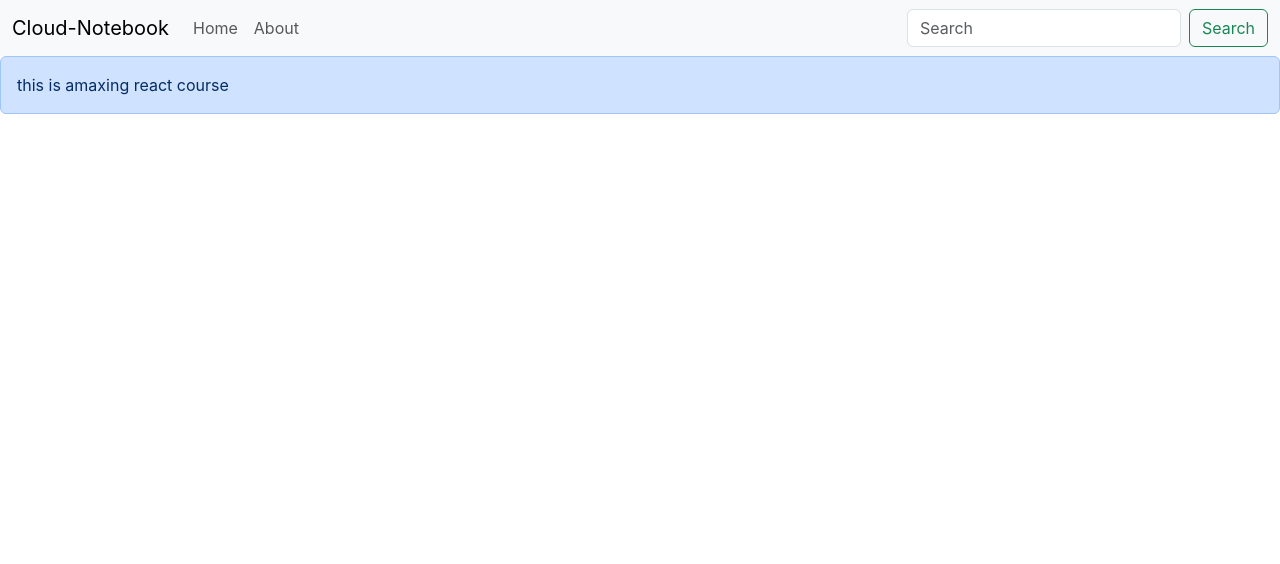
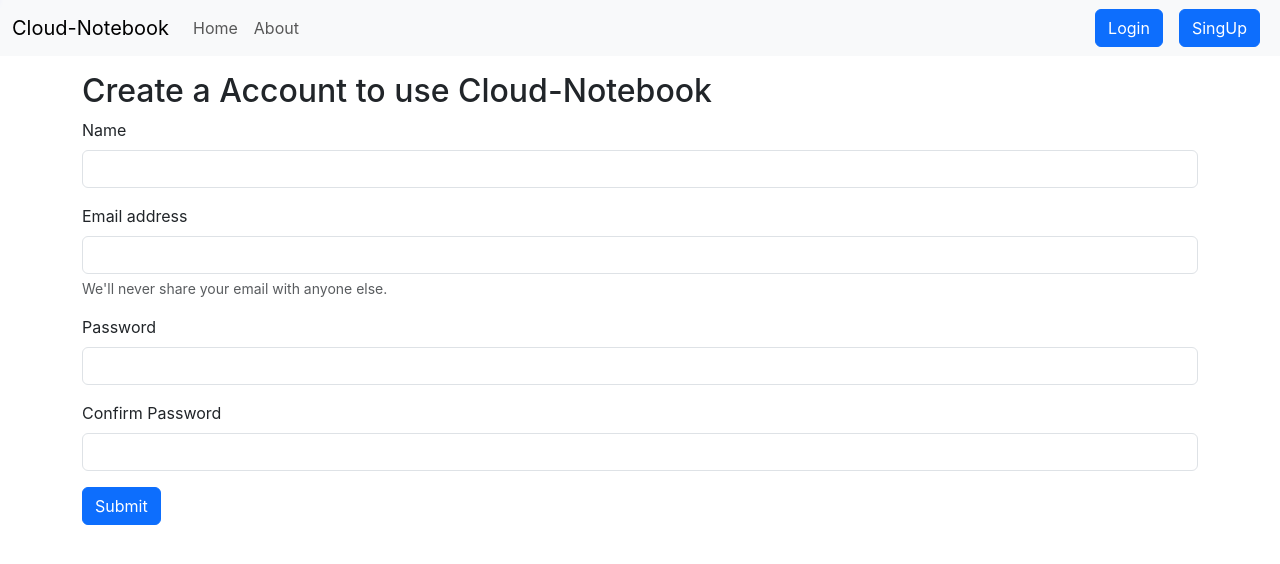
Before and after one commit to Priyavrat001/Cloud-Notebook, a React (Create React App) app: page /singup in a window 1280 px wide. Shown: the top 564 px of the page. Built offline with nearby package versions, Linux system fonts and the light colour scheme.

Commit message:
Improve cloud-notebook

```diff
--- a/package.json
+++ b/package.json
@@ -12,6 +12,7 @@
     "react-dom": "^18.2.0",
     "react-router-dom": "^6.15.0",
     "react-scripts": "5.0.1",
+    "react-top-loading-bar": "^2.3.1",
     "web-vitals": "^2.1.4"
   },
   "scripts": {
--- a/src/App.js
+++ b/src/App.js
@@ -8,19 +8,45 @@ import {
   Route,
 } from "react-router-dom";
 import NoteState from './components/context/notes/NoteState';
-import { Alert } from './components/Alert';
+import { Singup } from './components/Singup';
+import { Login } from './components/Login';
+import Alert from './components/Alert'
+import { useState } from 'react';
+import LoadingBar from 'react-top-loading-bar'
 
 function App() {
+
+  const [progress, setProgress] = useState(0)
+  const [alert, setAlert] = useState(null)
+
+  const showAlert = (message, type)=>{
+    setAlert({
+     msg:message,
+      type:type
+    })
+    setTimeout(() => {
+      setAlert(null)
+    }, 1000);
+  }
   return (
     <div>
       <NoteState>
         <Router>
+        <LoadingBar
+        color='blue'
+        progress={progress}
+        onLoaderFinished={() => setProgress(0)}
+      />
           <Header />
-          <Alert message={"this is amaxing react course"}/>
+          <Alert alert={alert}/>
           <Routes>
-            <Route exact path='/' element={<Home />}>
+            <Route exact path='/' element={<Home showAlert={showAlert} setProgress={setProgress}/>}>
             </Route>
-            <Route exact path='/about' element={<About />}>
+            <Route exact path='/about' element={<About setProgress={setProgress}/>}>
+            </Route>
+            <Route exact path='/login' element={<Login showAlert={showAlert} setProgress={setProgress}/>}>
+            </Route>
+            <Route exact path='/singup' element={<Singup showAlert={showAlert} setProgress={setProgress}/>}>
             </Route>
           </Routes>
         </Router>
--- a/src/components/About.js
+++ b/src/components/About.js
@@ -1,19 +1,25 @@
-import React, {useContext, useEffect} from 'react'
+import React, { useContext, useEffect } from 'react'
 import noteContext from './context/notes/noteContext'
-export const About = () => {
-  // const a = useContext(noteContext)
-  // const a {notes, setNotes}
-  // useEffect(() => {
-  //   //react-hooks/exhaustive-deps
+export const About = (props) => {
+  useEffect(() => {
+    props.setProgress(10)
+    props.setProgress(100)
 
-  //   a.updateState()
-  // }, [])
+  }, [])
 
   return (
     <div>
+      <section class="container mt-5">
+        <div class="row">
+            <div class="col-lg-12 text-center">
+                <h2 class="display-4">About Us</h2>
+                <p class="lead">
+                    Welcome to Cloud Notebook, where the power of organization meets the convenience of digital note-taking. Our platform is designed to streamline your note-taking experience, making it accessible from any device with an internet connection. Say goodbye to the hassles of traditional notebooks and embrace the freedom of organizing your thoughts effortlessly. We prioritize security, collaboration, and efficiency, ensuring that your ideas are safe, and your creativity knows no bounds. Experience the future of note-taking with Cloud Notebook.
+                </p>
+            </div>
+        </div>
+    </section>
 
-           {/* this is {a.notes.tile} and he is in class {a.notes.tile}
-           about */}
     </div>
   )
 }
--- a/src/components/Addnote.js
+++ b/src/components/Addnote.js
@@ -1,7 +1,7 @@
 import React, { useContext, useState } from 'react'
 import noteContext from './context/notes/noteContext'
 
-export const Addnote = () => {
+export const Addnote = (props) => {
     const context = useContext(noteContext)
     const { addNote } = context
 
@@ -9,6 +9,8 @@ export const Addnote = () => {
     const handleClick = (e) => {
         e.preventDefault()
         addNote(note.title, note.description, note.tag)
+        setNote({title: "", description: "", tag: "" })
+        props.showAlert("Added Successfull", 'success')
     }
     const handleChange = (e) => {
         setNote({ ...note, [e.target.name]: e.target.value })
--- a/src/components/Alert.js
+++ b/src/components/Alert.js
@@ -1,12 +1,20 @@
 import React from 'react'
 
-export const Alert = (props) => {
+const Alert = (props) => {
+    const captalize = (word) => {
+        if(word==='danger'){
+            word='error'
+        }
+        const lower = word.toLowerCase()
+        return lower.charAt(0).toUpperCase() + lower.slice(1);
+    }
     return (
-        <div>
-            <div className="alert alert-primary" role="alert">
-                {props.message}
-            </div>
+        <div style={{ hieght: '50px' }}>
+            {props.alert && <div className={`alert alert-${props.alert.type} alert-dismissible fade show`} role="alert">
+            <strong>{captalize(props.alert.type)}</strong>:{props.alert.msg}
+        </div>}
 
-        </div>
+        </div >
     )
 }
+export default Alert
--- a/src/components/Header.js
+++ b/src/components/Header.js
@@ -1,11 +1,17 @@
 import React, { useEffect } from 'react'
-import { Link, useLocation } from 'react-router-dom'
+import { Link, useLocation, useNavigate } from 'react-router-dom'
 
 export const Header = () => {
+  let navigate = useNavigate()
   const location = useLocation()
   useEffect(() => {
     console.log(location.pathname)
   }, [location])
+  const handleLogout = () => {
+    localStorage.clear('token')
+    localStorage.removeItem('token')
+    navigate('/login')
+  }
   return (
     <div>
       <nav className="navbar navbar-expand-lg bg-body-tertiary">
@@ -17,16 +23,16 @@ export const Header = () => {
           <div className="collapse navbar-collapse" id="navbarSupportedContent">
             <ul className="navbar-nav me-auto mb-2 mb-lg-0">
               <li className="nav-item">
-                <Link className={`nav-link ${location.pathname==='/about'?'active':""}`} aria-current="page" to="/">Home</Link>
+                <Link className={`nav-link ${location.pathname === '/' ? 'active' : ""}`} aria-current="page" to="/">Home</Link>
               </li>
               <li className="nav-item">
-                <Link className={`nav-link ${location.pathname==='/about'?'active':""}`} to="/about">About</Link>
+                <Link className={`nav-link ${location.pathname === '/about' ? 'active' : ""}`} to="/about">About</Link>
               </li>
             </ul>
-            <form className="d-flex" role="search">
-              <input className="form-control me-2" type="search" placeholder="Search" aria-label="Search" />
-              <button className="btn btn-outline-success" type="submit">Search</button>
-            </form>
+            {!localStorage.getItem('token') ? <form className='d-flex'>
+              <Link className="btn btn-primary mx-2" to='/login' role='button'>Login</Link>
+              <Link className="btn btn-primary mx-2" to='/singup' role='button'>SingUp</Link>
+            </form> : <button onClick={handleLogout} className="btn btn-primary">LogOut</button>}
           </div>
         </div>
       </nav>
--- a/src/components/Home.js
+++ b/src/components/Home.js
@@ -1,12 +1,17 @@
-import React from 'react'
+import React, { useEffect } from 'react'
 import { Notes } from './Notes'
 
-export const Home = () => {
+export const Home = (props) => {
+  const {showAlert} = props
+useEffect(() => {
+  props.setProgress(10)
+  props.setProgress(100)
 
+}, [])
 
   return (
   <div>
-    <Notes />
+    <Notes showAlert={showAlert}/>
   </div>
   )
 }
--- /dev/null
+++ b/src/components/Login.js
@@ -0,0 +1,53 @@
+import React, { useState, useEffect } from 'react'
+import { useNavigate } from 'react-router-dom';
+
+
+export const Login = (props) => {
+    const [credentials, setCredentials,] = useState({ email: "", password: "" });
+    const navigate = useNavigate()
+    const handleSummit = async (e) => {
+        e.preventDefault()
+        const response = await fetch(`http://localhost:5000/api/auth/login`, {
+            method: "POST",
+            headers: {
+                'Content-Type': 'application/json',
+            },
+            body: JSON.stringify({ email: credentials.email, password: credentials.password })
+        });
+        const json = await response.json()
+        if (json.success) {
+            // saving the auth token in localstorage
+            localStorage.setItem('token', json.authtoken);
+            props.showAlert("Login Successfull", 'success')
+            navigate('/')
+        }
+        else {
+            props.showAlert("Invalid Credential", "danger")
+        }
+    }
+    const handleChange = (e) => {
+        setCredentials({ ...credentials, [e.target.name]: e.target.value })
+    }
+    useEffect(() => {
+        props.setProgress(10)
+        props.setProgress(100)
+
+      }, [])
+    return (
+        <div className='container' >
+            <h2>Login to continue Cloud-Notebook</h2>
+            <form onSubmit={handleSummit}>
+                <div className="mb-3">
+                    <label htmlFor="email" className="form-label">Email address</label>
+                    <input value={credentials.email} type="email" className="form-control" onChange={handleChange} id="email" name='email' aria-describedby="emailHelp" />
+                    <div id="emailHelp" className="form-text">We'll never share your email with anyone else.</div>
+                </div>
+                <div className="mb-3">
+                    <label htmlFor="password" className="form-label">Password</label>
+                    <input value={credentials.password} type="password" className="form-control" onChange={handleChange} id="password" name='password' />
+                </div>
+                <button type="submit" className="btn btn-primary">Submit</button>
+            </form>
+        </div >
+    )
+}
--- a/src/components/Noteitems.js
+++ b/src/components/Noteitems.js
@@ -11,7 +11,7 @@ export const Noteitems = (props) => {
                 <div className="card-body">
                     <h5 className="card-title">{note.title}</h5>
                     <p className="card-text">{note.description}</p>
-                    <i onClick={()=>{deleteNote(note._id)}} className="fa-solid fa-trash-can mx-2"></i>
+                    <i onClick={()=>{deleteNote(note._id); props.showAlert("Deleted Successfull", 'success')}} className="fa-solid fa-trash-can mx-2"></i>
                     <i onClick={()=>{updateNote(note)}} className="fa-solid fa-pen-to-square mx-2"></i>
                 </div>
             </div>
--- a/src/components/Notes.js
+++ b/src/components/Notes.js
@@ -2,73 +2,83 @@ import React, { useContext, useEffect, useRef, useState } from 'react'
 import noteContext from './context/notes/noteContext'
 import { Noteitems } from './Noteitems'
 import { Addnote } from './Addnote'
+import { json, useNavigate } from 'react-router-dom'
 
-export const Notes = () => {
+export const Notes = (props) => {
     const context = useContext(noteContext)
-    const { notes, getAllNote, addNote } = context
+    const { notes, getAllNote, editNote } = context
+    let navigate = useNavigate()
 
     useEffect(() => {
-        getAllNote()
+        const token = localStorage.getItem('token');
+        if (!token) {
+            localStorage.clear()
+            navigate('/login');
+        } else {
+            getAllNote();
+        }
         //eslint-disable-next-line
     }, [])
     const ref = useRef(null)
+    const refClose = useRef(null)
+    const [note, setNote] = useState({ id: "", etitle: "", edescription: "", etag: "" })
+
     const updateNote = (currentNote) => {
         ref.current.click()
-        setNote({etitle:currentNote.title, edescription:currentNote.description, etag:currentNote.tag})
+        setNote({ id: currentNote._id, etitle: currentNote.title, edescription: currentNote.description, etag: currentNote.tag })
     }
 
-    const [note, setNote] = useState({ etitle: "", edescription: "", etag: "" })
 
-    const handleClick = (e) => {
-        e.preventDefault()
-        addNote(note.etitle, note.edescription, note.etag)
+    const handleClick = () => {
+        refClose.current.click()
+        editNote(note.id, note.etitle, note.edescription, note.etag)
+        props.showAlert("Updated Successfull", 'success')
     }
-    const handleChange = (e) => {
+    const onChange = (e) => {
         setNote({ ...note, [e.target.name]: e.target.value })
     }
     return (
         <div className='container'>
-            <Addnote />
-            <button ref={ref} type='button' className="btn btn-primary d-none" data-bs-toggle="modal" data-bs-target="#exampleModal">
+            <Addnote showAlert={props.showAlert}/>
+             <button ref={ref} type="button" className="btn btn-primary d-none" data-bs-toggle="modal" data-bs-target="#exampleModal">
+                Launch demo modal
             </button>
-            <div className="modal fade" id="exampleModal" tabIndex="-1" role="dialog" aria-labelledby="exampleModalLabel" aria-hidden="true">
-                <div className="modal-dialog" role="document">
+            <div className="modal fade" id="exampleModal" tabIndex="-1" aria-labelledby="exampleModalLabel" aria-hidden="true">
+                <div className="modal-dialog">
                     <div className="modal-content">
                         <div className="modal-header">
                             <h5 className="modal-title" id="exampleModalLabel">Edit Note</h5>
-                            <button type="button" className="close" data-dismiss="modal" aria-label="Close">
-                                <span aria-hidden="true">&times;</span>
-                            </button>
+                            <button type="button" className="btn-close" data-bs-dismiss="modal" aria-label="Close"></button>
                         </div>
                         <div className="modal-body">
-                            <div className='container'>
-                                <h1>Add Your Note</h1>
-                                <form>
+                            <form className="my-3">
                                 <div className="mb-3">
                                     <label htmlFor="title" className="form-label">Title</label>
-                                        <input onChange={handleChange} type="text" className="form-control" id="etitle" name='etitle' value={note.etitle} aria-describedby="title" />
+                                    <input type="text" className="form-control" id="etitle" name="etitle" value={note.etitle} aria-describedby="emailHelp" onChange={onChange} minLength={5} required/>
                                 </div>
                                 <div className="mb-3">
                                     <label htmlFor="description" className="form-label">Description</label>
-                                        <input onChange={handleChange} type="text" className="form-control" id="edescription" name='edescription' value={note.edescription} />
+                                    <input type="text" className="form-control" id="edescription" name="edescription" value={note.edescription} onChange={onChange} minLength={5} required/>
                                 </div>
                                 <div className="mb-3">
                                     <label htmlFor="tag" className="form-label">Tag</label>
-                                        <input onChange={handleChange} type="text" className="form-control" id="etag" name='etag' value={note.etag} />
+                                    <input type="text" className="form-control" id="etag" name="etag" value={note.etag} onChange={onChange} />
                                 </div>
+
                             </form>
-                                <h1 className='my-3'>Your Note</h1>
-                            </div>
                         </div>
                         <div className="modal-footer">
-                            <button type="button" className="btn btn-secondary" data-dismiss="modal">Close</button>
-                            <button type="button" className="btn btn-primary" onClick={handleClick}>Update Note</button>
+                            <button ref={refClose} type="button" className="btn btn-secondary" data-bs-dismiss="modal">Close</button>
+                            <button disabled={note.etitle.length<5 || note.edescription.length<5} onClick={handleClick} type="button" className="btn btn-primary">Update Note</button>
                         </div>
                     </div>
                 </div>
             </div>
+            <div className="container">
+            {notes.length===0 && 'No notes ot display here.'}
+            </div>
             {notes.map((note) => {
-                return <Noteitems keys={note.id} updateNote={updateNote} note={note} />
+                return <Noteitems showAlert={props.showAlert} key={note._id} updateNote={updateNote} note={note} />
             })}
         </div>
     )
--- /dev/null
+++ b/src/components/Singup.js
@@ -0,0 +1,63 @@
+import React, { useState, useEffect } from 'react'
+import { useNavigate } from 'react-router-dom';
+
+export const Singup = (props) => {
+    const [credentials, setCredentials,] = useState({name:"", email: "", password: "", cpassword:"" });
+    const navigate = useNavigate()
+    let {name, email, password} = credentials;
+
+    const handleChange = (e) => {
+        setCredentials({ ...credentials, [e.target.name]: e.target.value })
+    }
+    const handleSummit = async (e) => {
+        e.preventDefault()
+        const response = await fetch(`http://localhost:5000/api/auth/createuser`, {
+            method: "POST",
+            headers: {
+                'Content-Type': 'application/json',
+            },
+            body: JSON.stringify({name, email, password})
+        });
+        const json = await response.json()
+        if (json.success) {
+            // saving the auth token in localstorage
+            localStorage.setItem('token', json.authtoken);
+            navigate('/')
+            props.showAlert("Your Account is created Successfull", 'success')
+        }
+        else {
+            props.showAlert("Invalid Credential", "danger")
+
+        }
+    }
+    useEffect(() => {
+        props.setProgress(10)
+        props.setProgress(100)
+
+      }, [])
+    return (
+        <div className='container'>
+            <h2 className='mt-3'>Create a Account to use Cloud-Notebook</h2>
+        <form onSubmit={handleSummit}>
+            <div className="mb-3">
+                <label htmlFor="name" className="form-label">Name</label>
+                <input onChange={handleChange} type="text" className="form-control" id="name" name='name' aria-describedby="emailHelp" />
+            </div>
+            <div className="mb-3">
+                <label htmlFor="email" className="form-label">Email address</label>
+                <input onChange={handleChange} type="email" className="form-control" id="email" name='email' aria-describedby="emailHelp" />
+                <div id="emailHelp" className="form-text">We'll never share your email with anyone else.</div>
+            </div>
+            <div className="mb-3">
+                <label htmlFor="password" className="form-label">Password</label>
+                <input onChange={handleChange} type="password" className="form-control" id="password" name='password' minLength={5} required />
+            </div>
+            <div className="mb-3">
+                <label htmlFor="password" className="form-label">Confirm Password</label>
+                <input onChange={handleChange} type="password" className="form-control" id="cpassword" name='cpassword' />
+            </div>
+            <button type="submit" className="btn btn-primary">Submit</button>
+        </form>
+    </div>
+    )
+}
```
Also changed, not shown: src/components/context/notes/NoteState.js (+13 -10 lines), 1 other file (tests, documents, lock files or other folders). Lines whose indentation alone changed are shown as unchanged.
